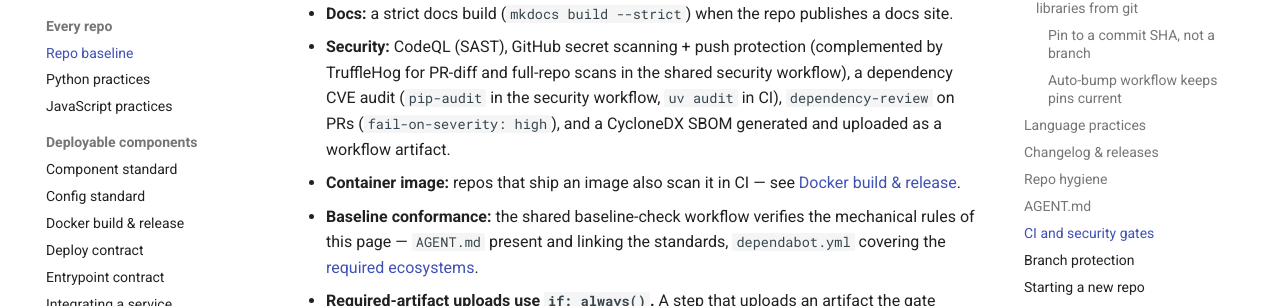
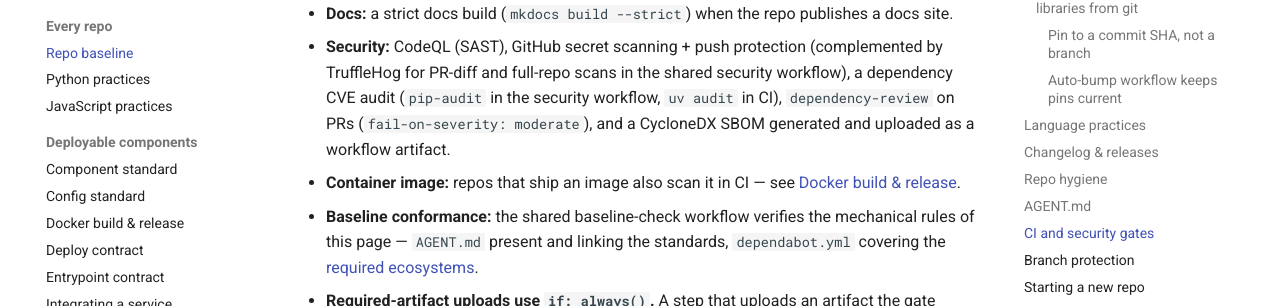
Before and after one commit to damien-robotsix/robotsix-standards, an MkDocs documentation site: the page built from docs/repo-baseline.md, in a window 1280 px wide and 900 px high, scrolled down 3860 px. Shown: the part 145-451 px from the top of the window. Built offline with MkDocs 1.6.1 and Material for MkDocs 9.7.7, drawn with Linux system fonts in a browser that asks for light colours; comment, search, counter and statistics services are not loaded.

Commit message:
dependency-review: fail-on-severity moderate (align standard to fleet practice) (#28)
robotsix-chat already gates PRs at moderate; the standard said high.
Operator decision 2026-07-04: keep the stricter gate and move the
standard to it rather than loosening the repo.

Co-authored-by: Claude Fable 5 <noreply@anthropic.com>

```diff
--- a/docs/repo-baseline.md
+++ b/docs/repo-baseline.md
@@ -179,7 +179,8 @@ gate set:
   (complemented by TruffleHog for PR-diff and full-repo scans in the shared
   security workflow), a dependency CVE audit (`pip-audit` in the security
   workflow, `uv audit` in CI), `dependency-review` on PRs (`fail-on-severity:
-  high`), and a CycloneDX SBOM generated and uploaded as a workflow artifact.
+  moderate`), and a CycloneDX SBOM generated and uploaded as a workflow
+  artifact.
 - **Container image:** repos that ship an image also scan it in CI — see
   [Docker build & release](docker-standard.md).
 - **Baseline conformance:** the shared baseline-check workflow verifies the
```
Also changed, not shown: changelog.d/20260704T091500Z-dependency-review-severity-moderate.misc.md (added, +3 -0 lines).
